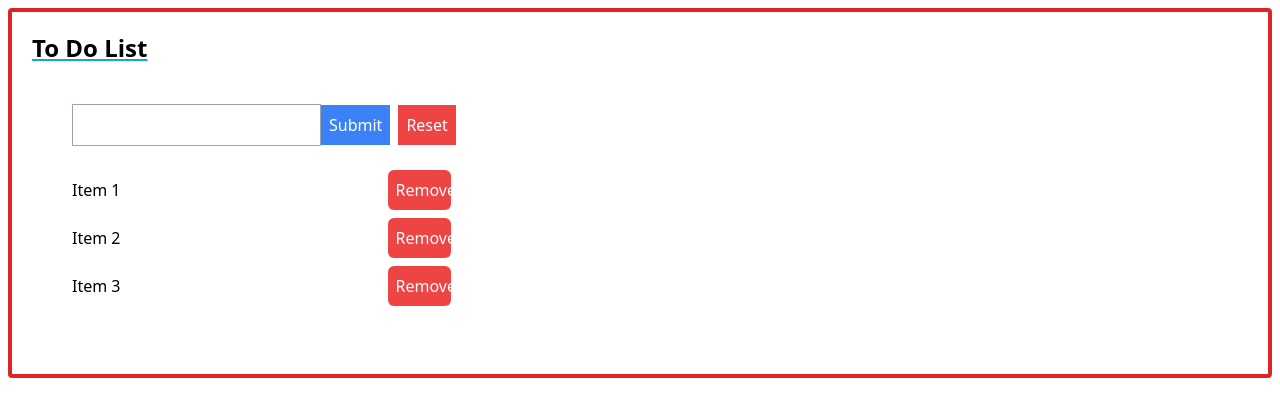
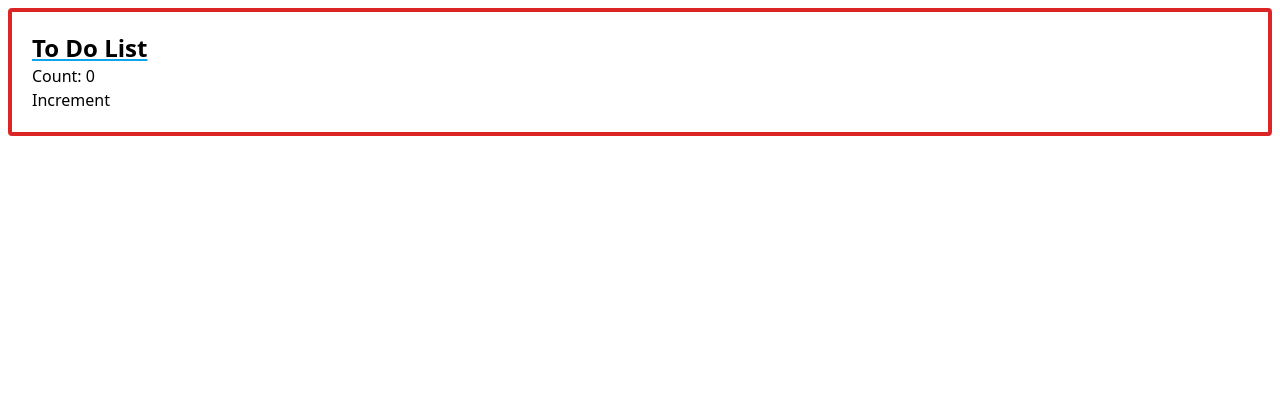
Before and after one commit to Gilxhon001/ReactJsExercises, a React (Create React App) app: page / in a window 1280 px wide. Shown: the top 416 px of the page. Built offline with nearby package versions, Linux system fonts and the light colour scheme.

Commit message:
useState - 01 Finished

```diff
--- a/src/App.js
+++ b/src/App.js
@@ -1,12 +1,13 @@
 import React from "react";
-import TodoList from "./TodoList";
+// import TodoList from "./TodoList";
 import Container from "./Container";
+import { ClickCounter } from "./ClickCounter";
 
 export class App extends React.Component {
     render() {
         return (
             <Container tittle="To Do List">
-                <TodoList />
+                <ClickCounter incrementValue={5}/>
             </Container>
         )
     }
--- a/src/ClickCounter.js
+++ b/src/ClickCounter.js
@@ -1,31 +1,47 @@
-import React from "react";
+import React, { useState } from "react";
 import CounterButton from "./CounterButton";
 
-export default class ClickCounter extends React.Component {
+export const ClickCounter = ({incrementValue=1 , startingValue=0}) => {
 
-    state = {
-        count: this.props.initialValue,
+    const [count, setCount] = useState(startingValue);
+
+    const handleCounterIncrement = () => {
+        setCount(count + incrementValue)
     }
 
-    handleCounterIncrement = () => {
-        this.setState((state) =>{
-            return {count: state.count + this.props.incrementValue}
-        })
-    }
+    return (
+        <div>
+            <h3>Count: {count}</h3>
+            <CounterButton handleInc={handleCounterIncrement} />
+        </div>
+    )
+}
+
+// export default class ClickCounter extends React.Component {
+
+//     state = {
+//         count: this.props.initialValue,
+//     }
+
+//     handleCounterIncrement = () => {
+//         this.setState((state) =>{
+//             return {count: state.count + this.props.incrementValue}
+//         })
+//     }
 
 
-    render() {
-        return (
-            <div>
-                <h3>Count: {this.state.count}</h3>
-                <CounterButton handleInc={this.handleCounterIncrement} />
-                {/* We pass the handle increment function with props */}
-            </div>
-        )
-    }
-}
+//     render() {
+//         return (
+//             <div>
+//                 <h3>Count: {this.state.count}</h3>
+//                 <CounterButton handleInc={this.handleCounterIncrement} />
+//                 {/* We pass the handle increment function with props */}
+//             </div>
+//         )
+//     }
+// }
 
-ClickCounter.defaultProps = {
-    initialValue: 1,
-    incrementValue: 1
-}
+// ClickCounter.defaultProps = {
+//     initialValue: 1,
+//     incrementValue: 1
+// }
```
